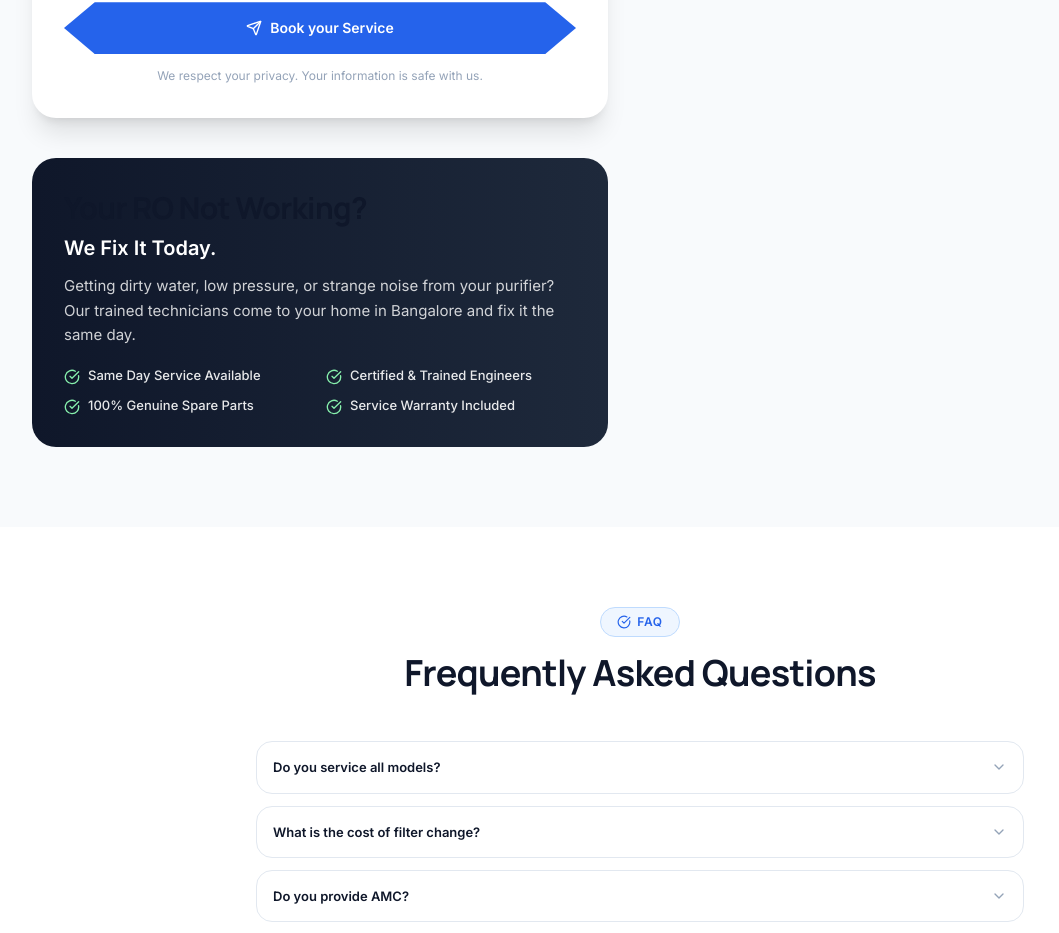
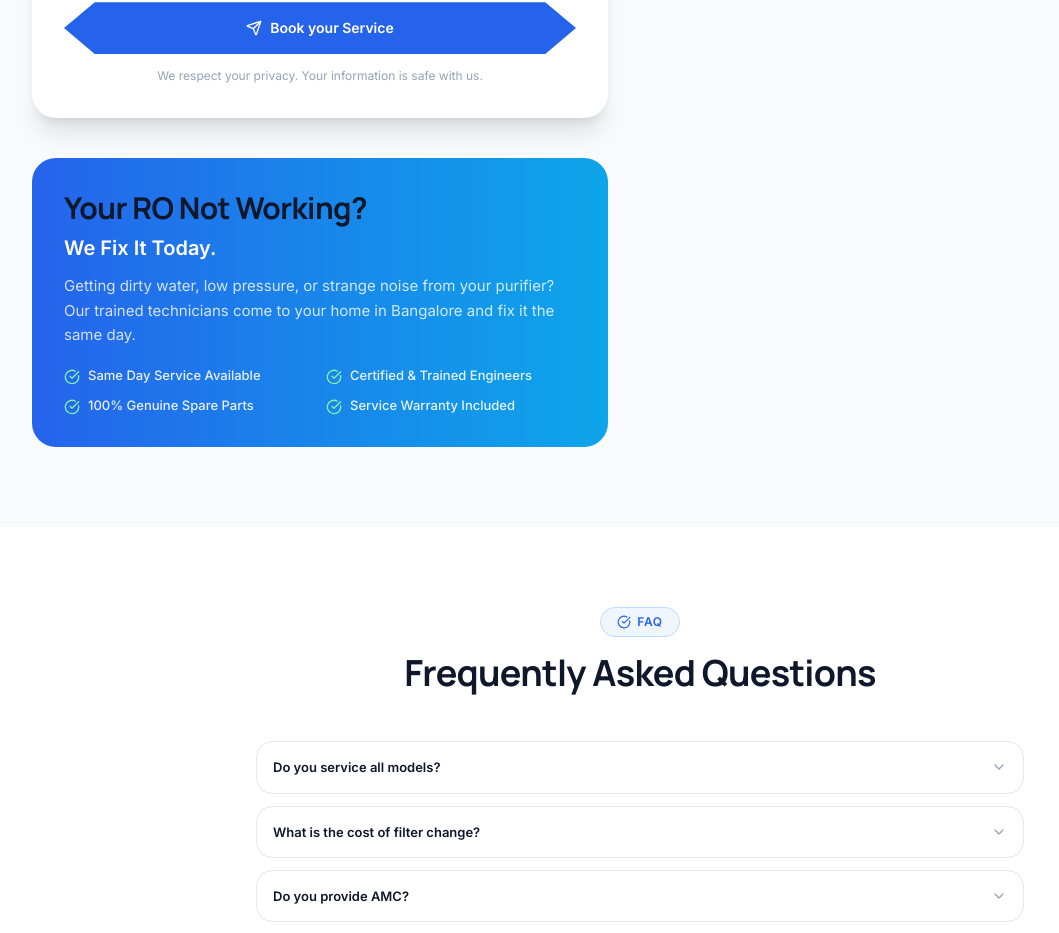
Before and after one commit to hoteldemo88-a11y/OG-Service, a React (Vite) app: page /brands/ao-smith in a window 1280 px wide. Shown: the part 859-1792 px from the top of the page, without its empty margins (0-1059 px from the left). Built offline with nearby package versions, Linux system fonts and the light colour scheme.

Commit message:
increase performance

```diff
--- a/src/pages/BrandDetail.jsx
+++ b/src/pages/BrandDetail.jsx
@@ -182,7 +182,7 @@ export default function BrandDetail() {
           </div>
 
           {/* Trust Section */}
-          <div className="max-w-xl mt-8 sm:mt-10 bg-gradient-to-r from-[#0f172a] to-[#1e293b] rounded-2xl p-6 sm:p-8 text-white">
+          <div className="max-w-xl mt-8 sm:mt-10 bg-gradient-to-r from-[#2563eb] to-[#0ea5e9] rounded-2xl p-6 sm:p-8 text-white">
             <h2 className="text-xl sm:text-2xl lg:text-3xl font-bold mb-2">Your RO Not Working?</h2>
             <p className="text-lg sm:text-xl font-semibold mb-3">We Fix It Today.</p>
             <p className="text-white/80 text-[13px] sm:text-[15px] leading-relaxed mb-5">Getting dirty water, low pressure, or strange noise from your purifier? Our trained technicians come to your home in Bangalore and fix it the same day.</p>
```
